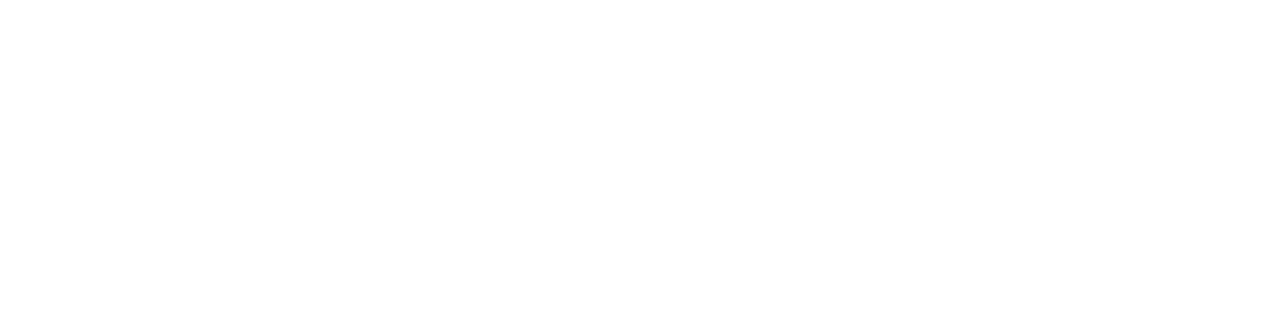
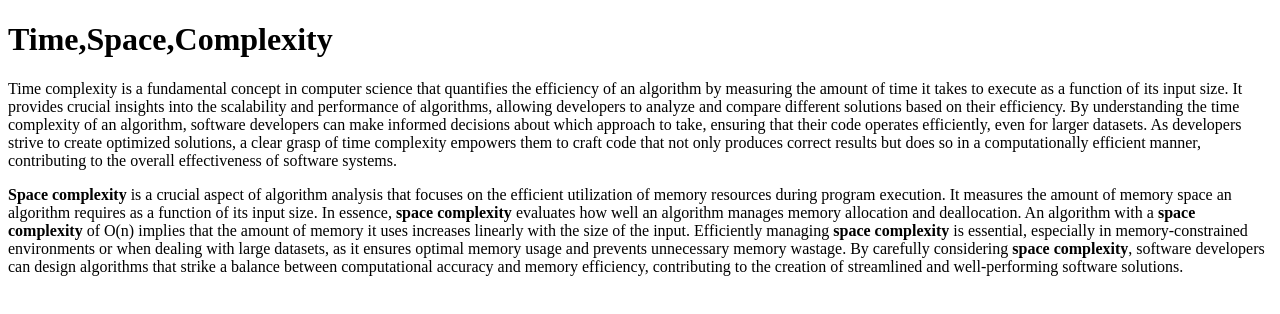
Before and after one commit to acciojob/time-and-space-complexity-Prasann0009, a website: page main.html in a window 1280 px wide. Drawn offline with Linux system fonts and the light colour scheme.

Commit message:
created a submission

```diff
--- a/main.html
+++ b/main.html
@@ -1,8 +1,11 @@
 <!DOCTYPE html>
 
-<html>
+<html lang="en">
 
 <head>
+	<meta charset="UTF-8" />
+    <meta name="viewport" content="width=device-width, initial-scale=1.0" />
+    <title>Shopping or Holiday</title>
 	<link rel="stylesheet" href="styles.css">
 </head>
 
@@ -10,6 +13,10 @@
 	<!-- the entire body must be written by student -->
     <script type="text/javascript" src="./script.js">
 </script>
+<h1>Time,Space,Complexity</h1>
+<p>Time complexity is a fundamental concept in computer science that quantifies the efficiency of an algorithm by measuring the amount of time it takes to execute as a function of its input size. It provides crucial insights into the scalability and performance of algorithms, allowing developers to analyze and compare different solutions based on their efficiency. By understanding the time complexity of an algorithm, software developers can make informed decisions about which approach to take, ensuring that their code operates efficiently, even for larger datasets. As developers strive to create optimized solutions, a clear grasp of time complexity empowers them to craft code that not only produces correct results but does so in a computationally efficient manner, contributing to the overall effectiveness of software systems.</p>
+<p><b>Space complexity</b> is a crucial aspect of algorithm analysis that focuses on the efficient utilization of memory resources during program execution. It measures the amount of memory space an algorithm requires as a function of its input size. In essence, <b>space complexity</b> evaluates how well an algorithm manages memory allocation and deallocation. An algorithm with a <b>space complexity</b> of O(n) implies that the amount of memory it uses increases linearly with the size of the input. Efficiently managing <b>space complexity</b> is essential, especially in memory-constrained environments or when dealing with large datasets, as it ensures optimal memory usage and prevents unnecessary memory wastage. By carefully considering <b>space complexity</b>, software developers can design algorithms that strike a balance between computational accuracy and memory efficiency, contributing to the creation of streamlined and well-performing software solutions.</p>
+
 
 </body>
 
```
